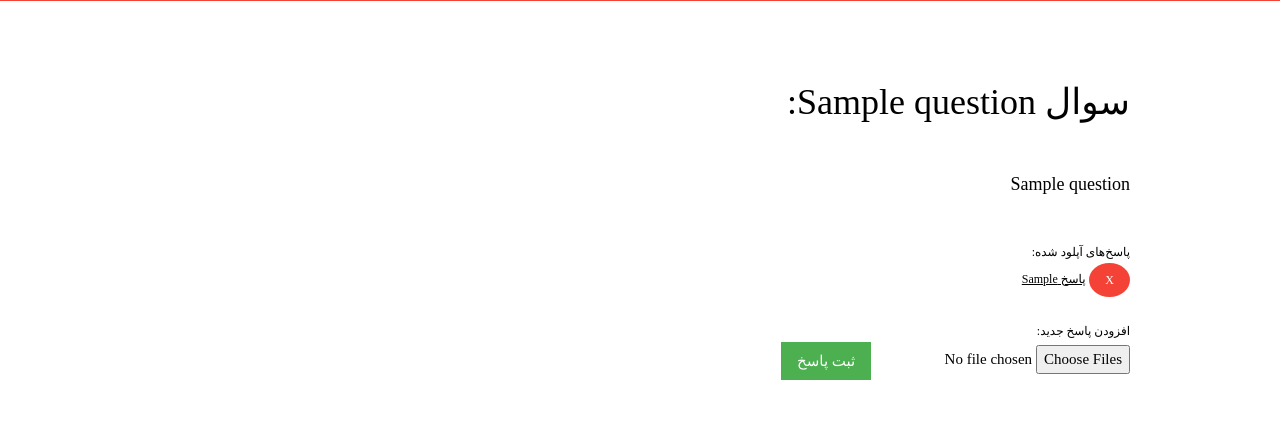
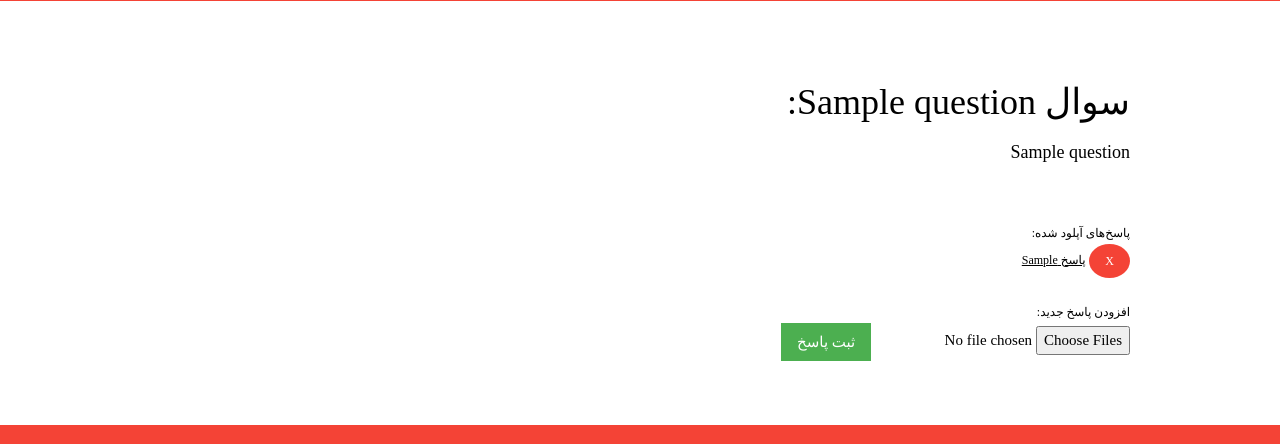
Before and after one commit to abdijavad110/quiz-taker, a Django app: template quizer/templates/quiz_page.html in a window 1280 px wide. Shown: the part 451-895 px from the top of the page. Run offline with Django 3.2, Linux system fonts and the light colour scheme; the template is opened without the code that fills it: most values are stand-ins (such as "Sample title", 1, 10 or a date in 2020).

Commit message:
fix minor bug

```diff
--- a/quizer/templates/quiz_page.html
+++ b/quizer/templates/quiz_page.html
@@ -48,10 +48,11 @@ body,h1,h2,h3,h4,h5,h6 {font-family: IRYekan, serif}
     <div class={{ c }}>
       <div class="w3-content">
           <h1 class="w3-xxlarge">سوال {{ i }}:</h1>
-          <h5 class="w3-padding-32">{{ q }}</h5>
+          <h5 class="w3-padding-4">{{ q }}</h5>
           {% if p %}
             <img width=100% height=auto src= {{ p }}>
           {% endif %}
+          <br><br>
           {% if anses %}
             <label class="w3-small">پاسخ‌های آپلود شده:</label>
             {% for ans_n, ans_id, ans_path in anses %}
```
